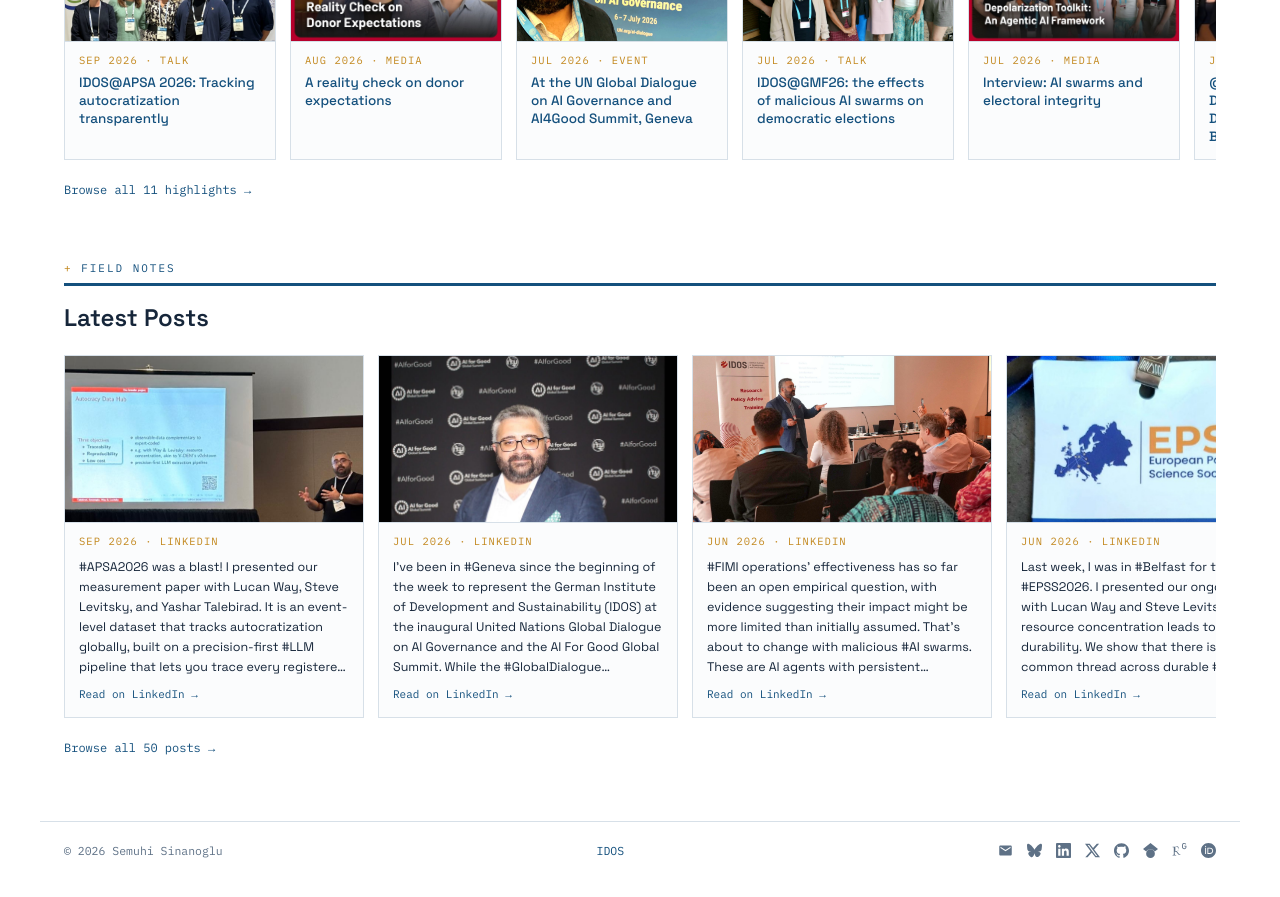
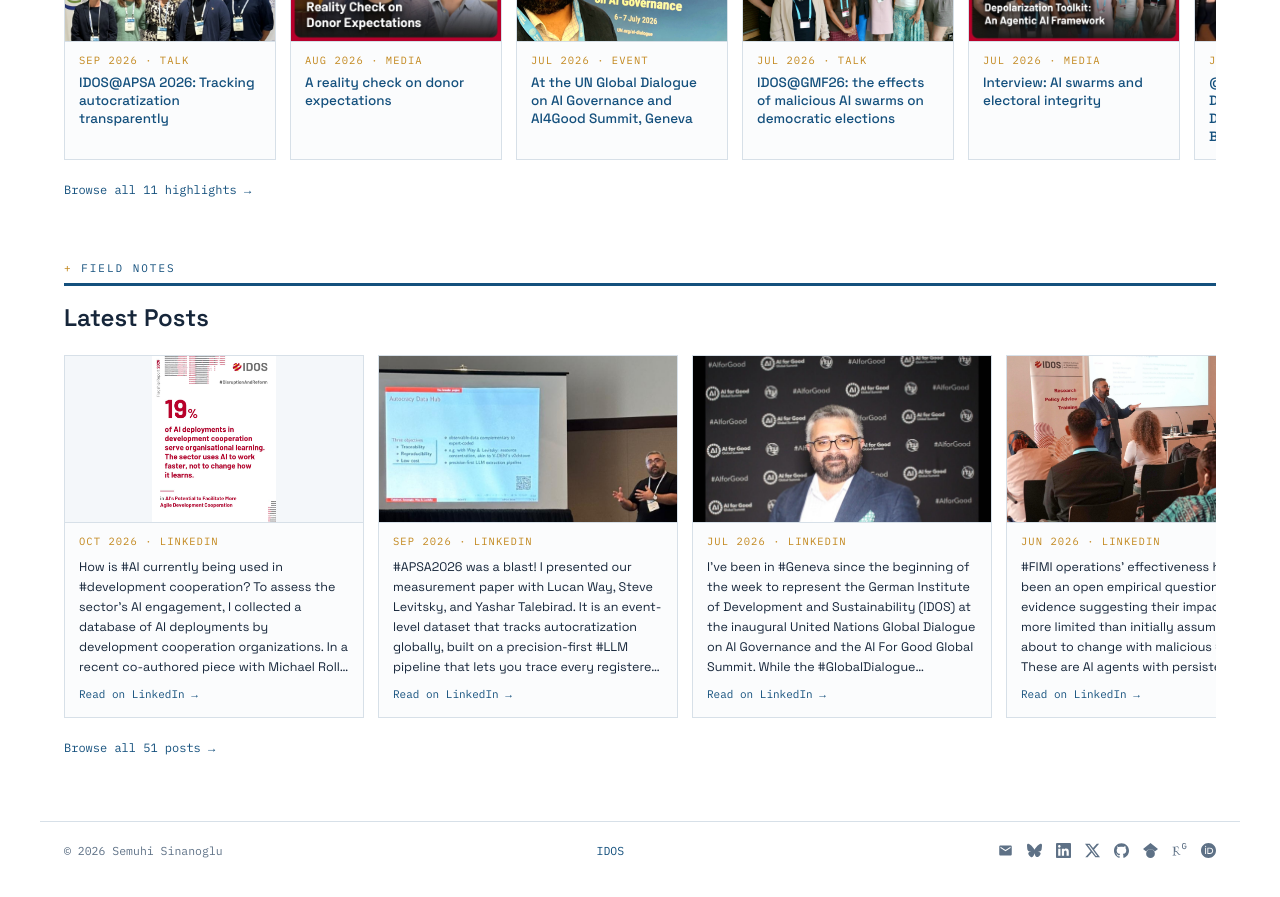
Before and after one commit to semuhi/semuhi.github.io, a Jekyll site: the page built from index.html, in a window 1280 px wide and 900 px high, scrolled down 1531 px. Shown: the top 897 px of the window. Built offline with Jekyll 4.4.1, drawn with Linux system fonts in a browser that asks for light colours.

Commit message:
Data: add "How is #AI currently being used in #development cooperation?" (social)
LinkedIn post of 2026-10-21 on the flagship chapter with Michael Roll
(item 55). Type publication, portfolio [aitech], thumbnail of the 19%
card (960x1280, fit: contain). Fixtures rebuilt.

Co-Authored-By: Claude Opus 5.5 <noreply@anthropic.com>

```diff
--- a/_data/social.yml
+++ b/_data/social.yml
@@ -25,6 +25,15 @@
 # Dates for the 2024-25 backfill are decoded from the LinkedIn post IDs (UTC).
 
 posts:
+  - date: 2026-10-21
+    platform: linkedin
+    type: publication
+    url: "https://www.linkedin.com/posts/semuhisinanoglu_ai-development-activity-7518597954715435008-BEiG"
+    excerpt: "How is #AI currently being used in #development cooperation? To assess the sector's AI engagement, I collected a database of AI deployments by development cooperation organizations. In a recent co-authored piece with Michael Roll, PhD, we argue that monitoring, evaluation, and coordination, which are the functions that would actually change how the sector learns, make up only about 19%. ▶In other words, the sector uses AI to do its existing work faster, not to change how it works and learns."
+    portfolio: [aitech]
+    item: 55
+    image: /assets/img/post-agile-ai.jpg
+    fit: contain  # portrait 3:4 card: crop clips the "19%" headline
   - date: 2026-09-08
     platform: linkedin
     type: talk
--- a/_design/preview/portfolio-aitech.html
+++ b/_design/preview/portfolio-aitech.html
@@ -79,10 +79,10 @@
   <span class="mono go">Browse all 5 highlights &rarr;</span>
 </a>
 <a class="actlink" href="activity.html?pf=aitech#posts">
-  <div class="num">Field notes &middot; 9</div>
+  <div class="num">Field notes &middot; 10</div>
   <h3>Posts from LinkedIn and Bluesky</h3>
-  <p>Latest: I've been in #Geneva since the beginning of the week to represent the German Institute ... &middot; Jul 2026</p>
-  <span class="mono go">Browse all 9 posts &rarr;</span>
+  <p>Latest: How is #AI currently being used in #development cooperation? To assess the sector's AI ... &middot; Oct 2026</p>
+  <span class="mono go">Browse all 10 posts &rarr;</span>
 </a>
 </div>
 </section>
```
Also changed, not shown: _design/preview/activity.html (+7 -1 lines), _design/preview/index.html (+8 -8 lines), assets/img/post-agile-ai.jpg (added).
